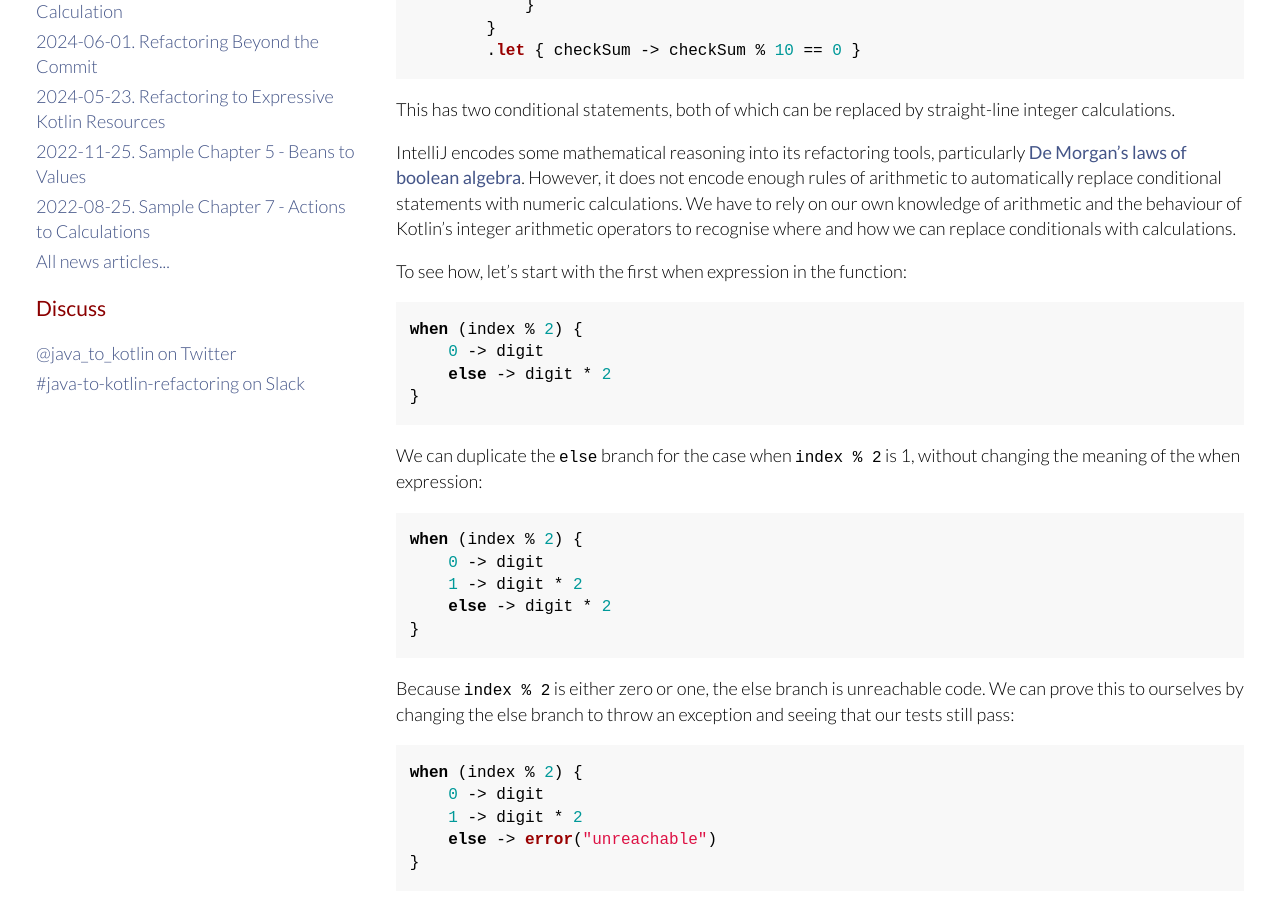
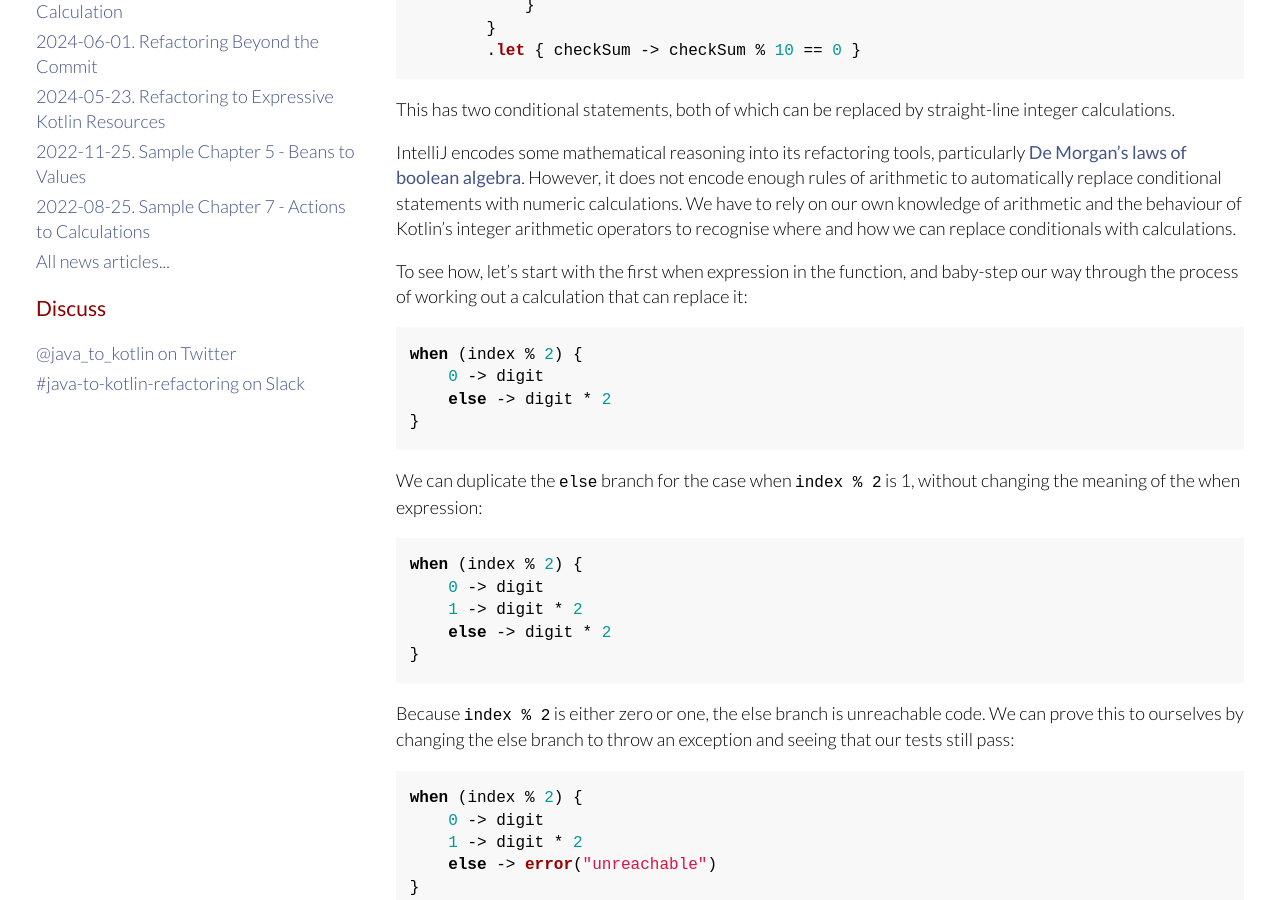
Before and after one commit to java-to-kotlin/java-to-kotlin.github.io, a Jekyll site: the page built from _posts/2024-06-03-conditional-to-calculation.md, in a window 1280 px wide and 900 px high, scrolled down 661 px. Built offline with Jekyll 4.4.1, drawn with Linux system fonts in a browser that asks for light colours.

Commit message:
A bit of explanatory text

````diff
--- a/_posts/2024-06-03-conditional-to-calculation.md
+++ b/_posts/2024-06-03-conditional-to-calculation.md
@@ -34,7 +34,7 @@ This has two conditional statements, both of which can be replaced by straight-l
 
 IntelliJ encodes some mathematical reasoning into its refactoring tools, particularly [De Morgan’s laws of boolean algebra](https://en.m.wikipedia.org/wiki/De_Morgan%27s_laws). However, it does not encode enough rules of arithmetic to automatically replace conditional statements with numeric calculations. We have to rely on our own knowledge of arithmetic and the behaviour of Kotlin's integer arithmetic operators to recognise where and how we can replace conditionals with calculations.
 
-To see how, let's start with the first when expression in the function:
+To see how, let's start with the first when expression in the function, and baby-step our way through the process of working out a calculation that can replace it:
 
 ```kotlin
 when (index % 2) {
````
